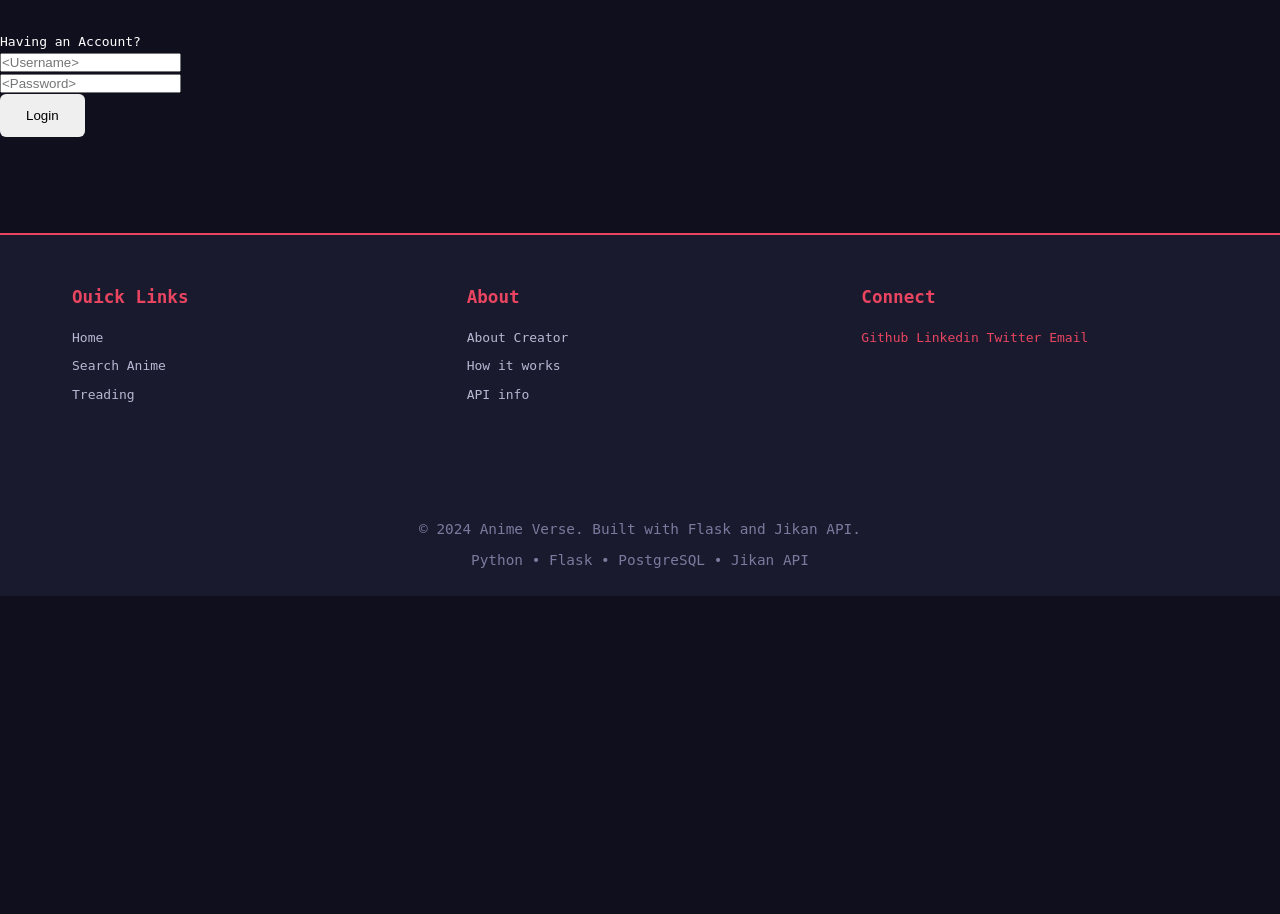
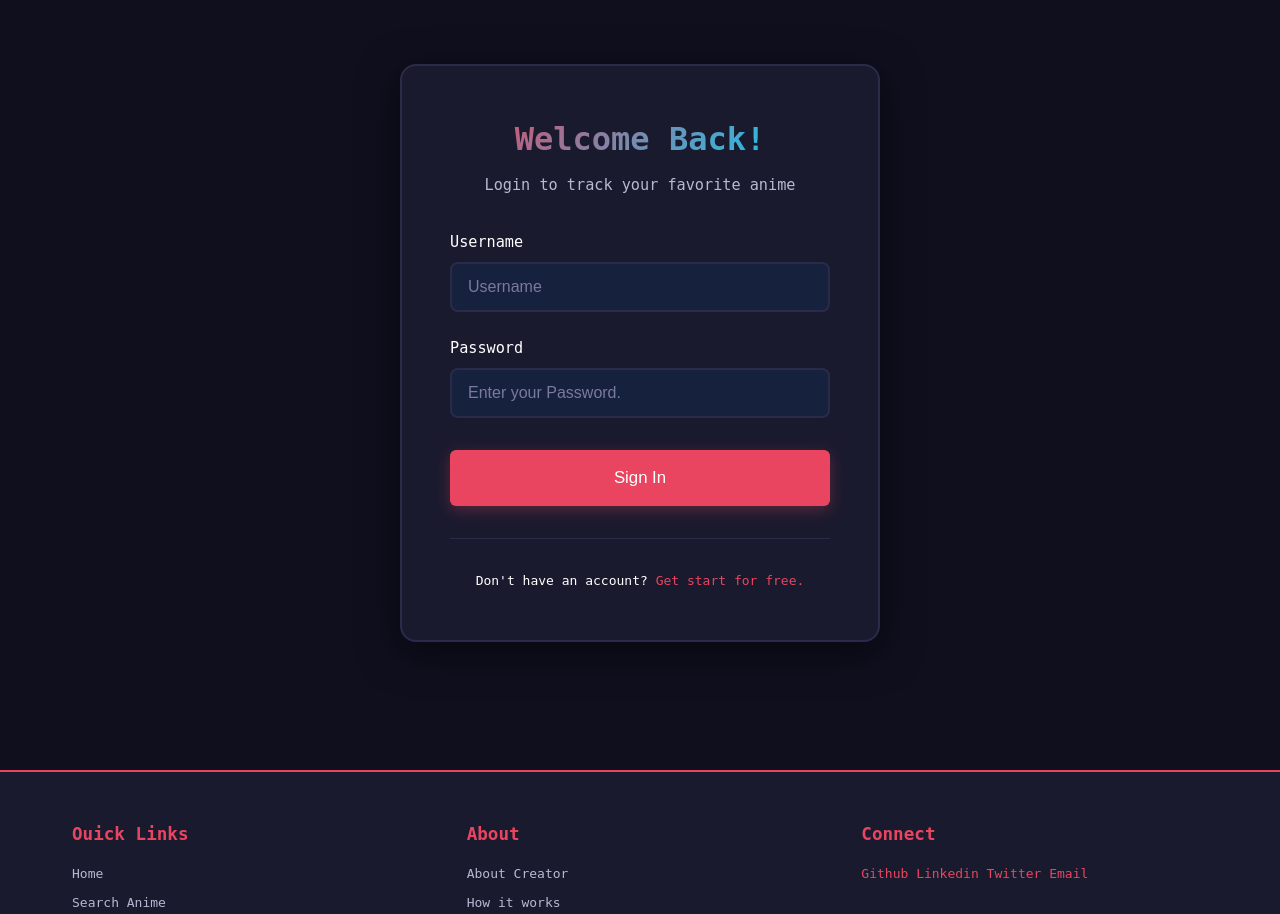
Before and after one commit to blu3-bird/Anime-Verse, a Flask app: page /login in a window 1280 px wide. Shown: the part 46-960 px from the top of the page. Before the commit the page ends 642 px from the top, so only its background shows below. Run offline with Flask 3, Linux system fonts and the light colour scheme.

Commit message:
added login page with css

```diff
--- a/app/templates/auth/login.html
+++ b/app/templates/auth/login.html
@@ -1,23 +1,58 @@
 {% extends 'base.html' %}
 
-{% block title %}Auth ~ Login{% endblock %}
+{% block title %}Login ~ Anime Verse{% endblock %}
 
-{% block extra_css %} <link href="{ url_for('static'), filename='login.css' }" rel="stylesheet"> {% endblock %}
 
 {% block content %}
+<div class="auth-page">
+    <div class="auth-container">
 
-<div class="login-container">
-    <p class="heading">Having an Account?</p>
-    <div class="login-form-container">
-        <div class="input-field">
-            <input type="text" class="username-field" placeholder="<Username>">
+        <!--header Section-->
+        <div class="auth-header">
+            <h1>Welcome Back!</h1>
+            <p>Login to track your favorite anime</p>
         </div>
-        <div class="input-field">
-            <input type="password" class="password-field" placeholder="<Password>">
-        </div>
-        <div class="btn-field">
-            <button class="btn" type="submit">Login</button>
-        </div>
+
+        <!--Login Form-->
+        <form method="post" action="{{ url_for('auth.login') }}" class="auth-form">
+            {{ form.hidden_tag() }}
+
+            <!--Username Field-->
+            <div class="form-group">
+                {{ form.username.label(class='form-label') }}
+                {{ form.username(class="form-input", placeholder='Username') }}
+                {% if form.username.errors %}
+                    <ul class="form-erros">
+                        {% for error in form.username.errors %}
+                            <li>{{ error }}</li>
+                        {% endfor %}
+                    </ul>
+                {% endif %}
+            </div>
+
+            <!--Password field-->
+            <div class="form-group">
+                {{ form.password.label(class='form-label') }}
+                {{ form.password(class='form-input', placeholder="Enter your Password.") }}
+                {% if form.password.errors %}
+                    <ul class="form-errors">
+                        {% for error in form.password.errors %}
+                            <li>{{ error }}</li>
+                        {% endfor %}
+                    </ul>
+                {% endif %}
+            </div>
+
+            <!--Submit Btn-->
+            <div class="form-group">
+                {{ form.submit(class="btn btn-primary btn-block") }}
+            </div>
+        </form>
+
+        <p class="auth-footer">Don't have an account?
+            <a href="{{ url_for('auth.register') }}">Get start for free.</a>
+        </p>
     </div>
 </div>
+
 {% endblock %}
```
